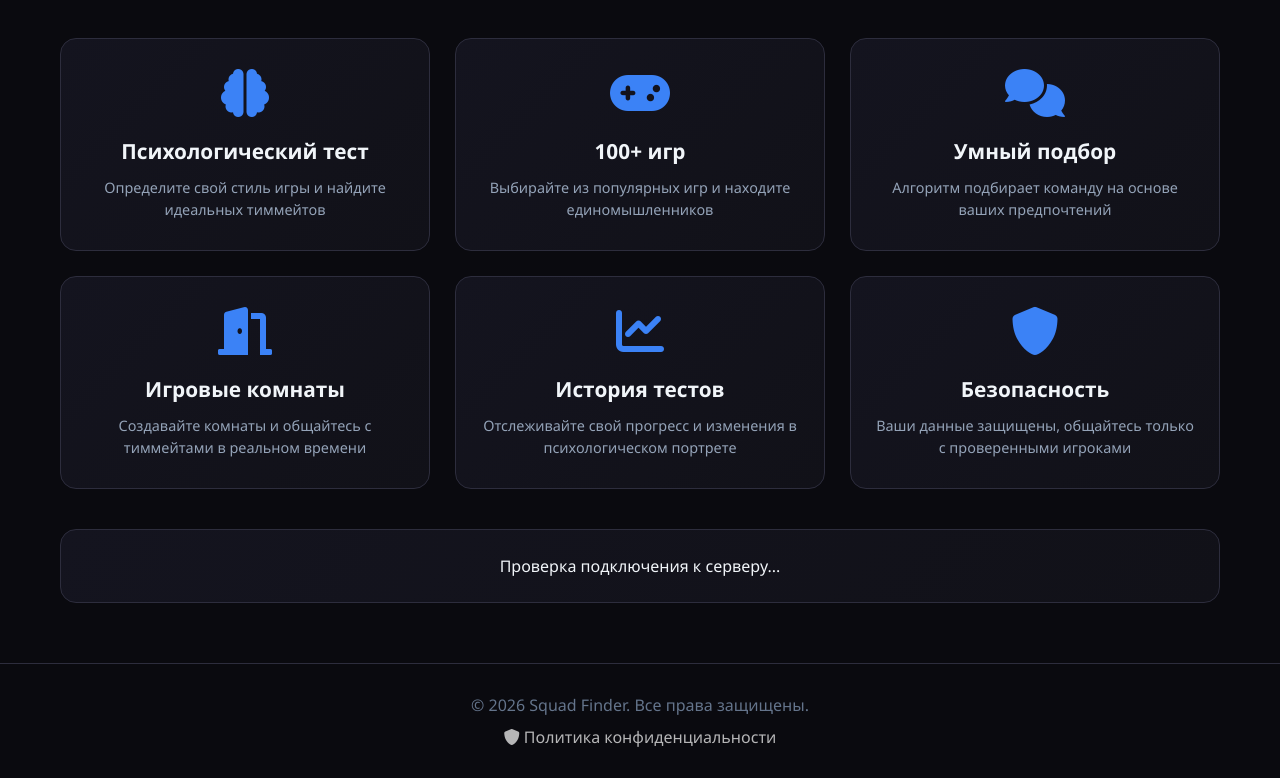
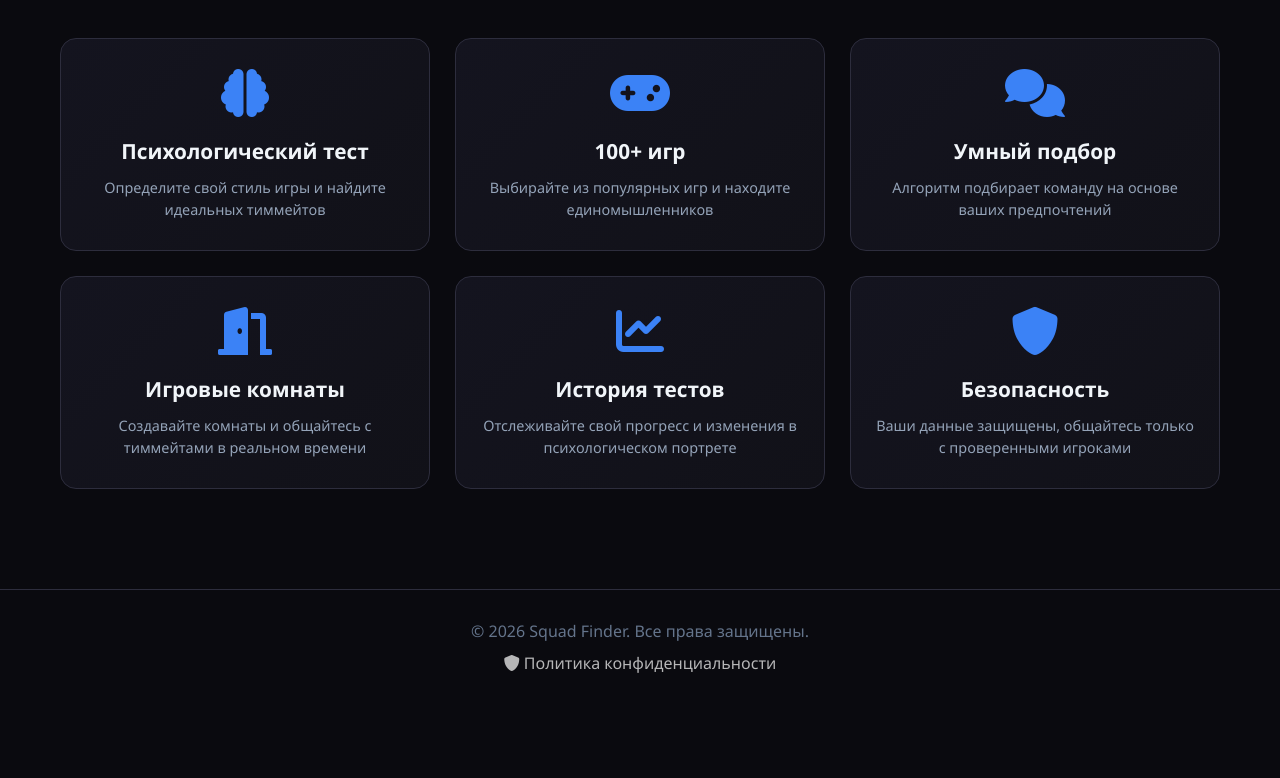
Before and after one commit to eazygg/squad-finder, a website: page public/index.html in a window 1280 px wide. Shown: the part 364-1142 px from the top of the page. After the commit the page ends 1068 px from the top, so only its background shows below. Drawn offline with Linux system fonts and the light colour scheme.

Commit message:
убрал ненужную надпись x2

```diff
--- a/public/index.html
+++ b/public/index.html
@@ -58,10 +58,10 @@
         </div>
     </div>
 
-    <!-- Статус сервера -->
-    <div class="status-card">
-        <div id="status">Проверка подключения к серверу...</div>
-    </div>
+<!--    &lt;!&ndash; Статус сервера &ndash;&gt;-->
+<!--    <div class="status-card">-->
+<!--        <div id="status">Проверка подключения к серверу...</div>-->
+<!--    </div>-->
 
 
 </div>
```
